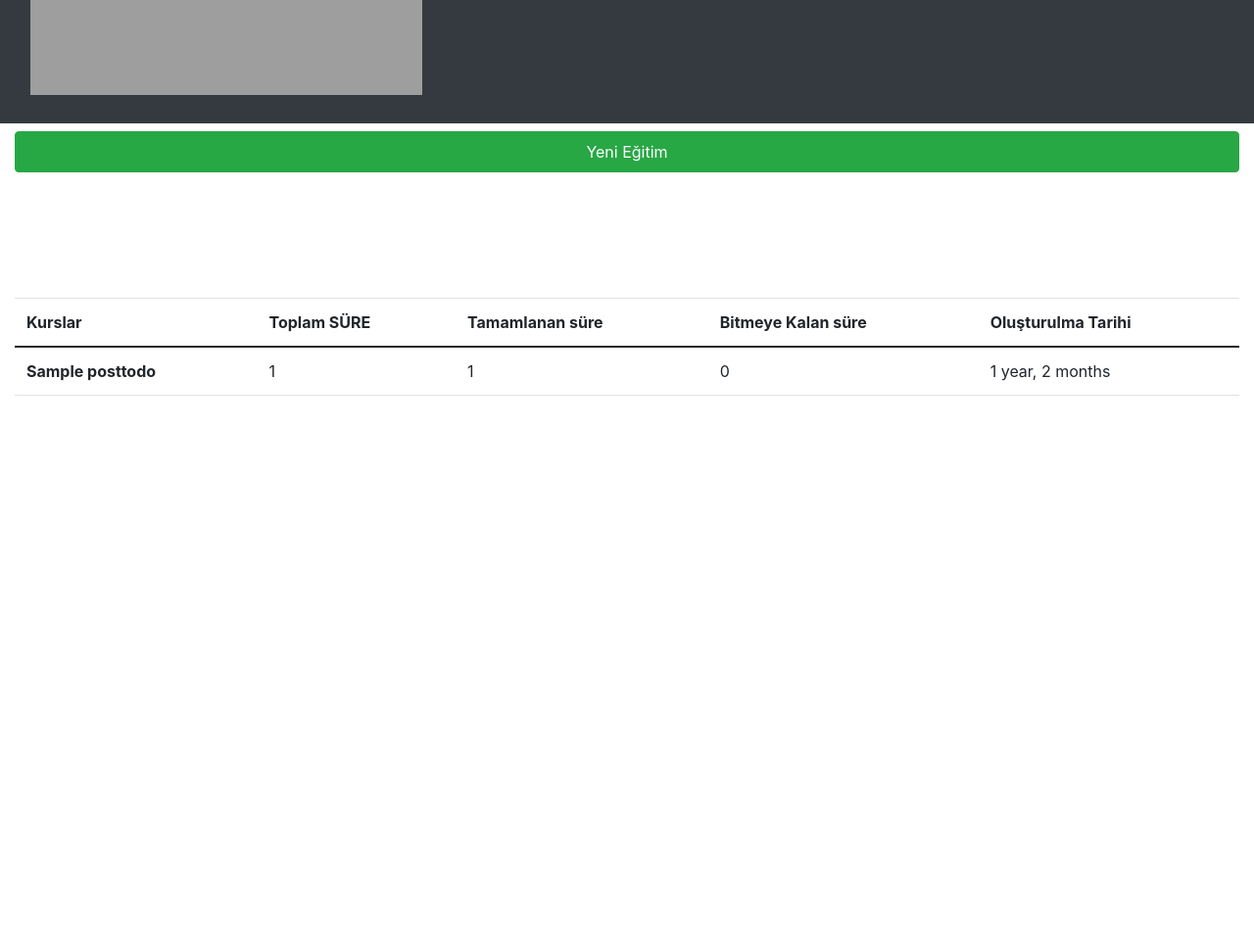
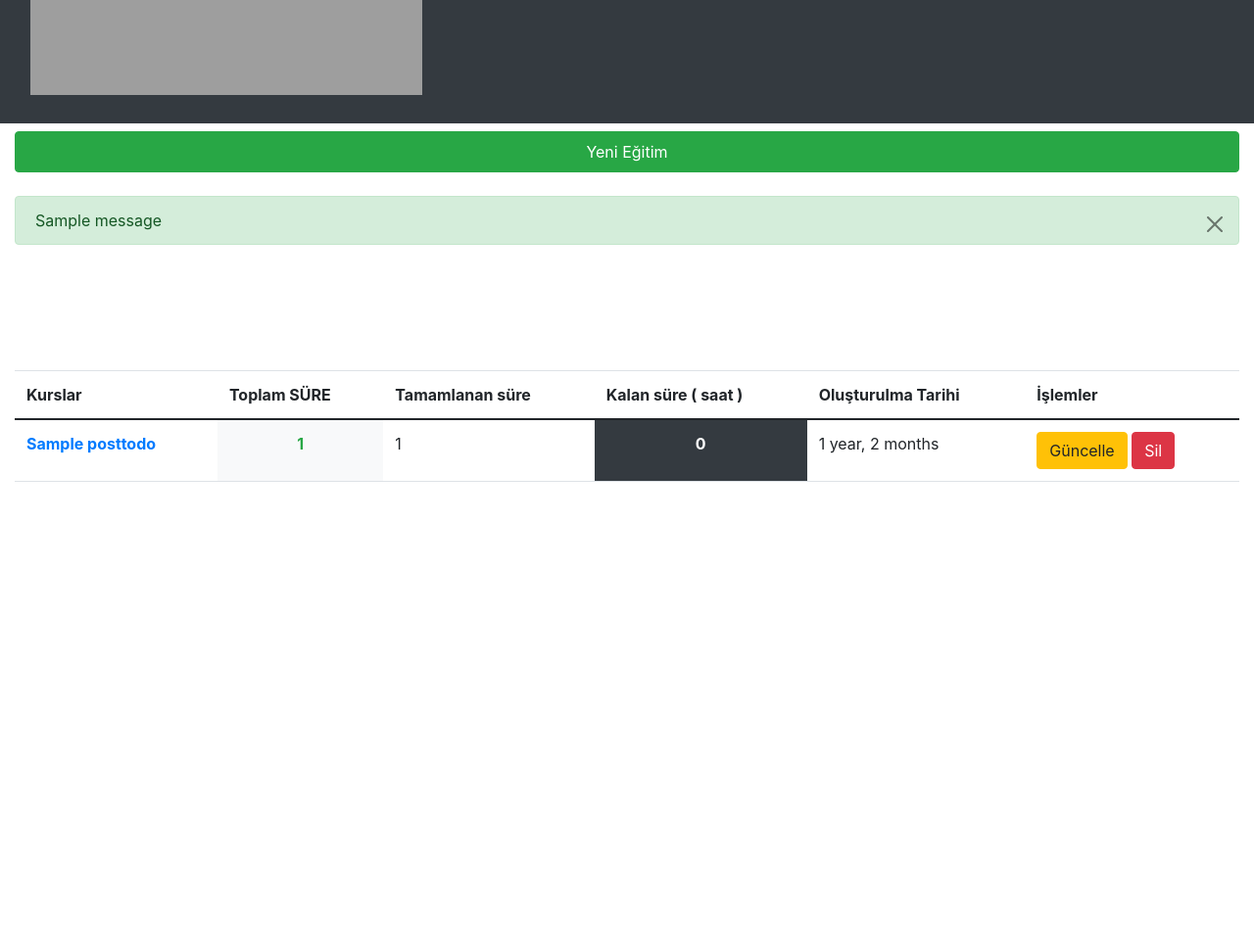
Before and after one commit to ugurhmz/MyTodo-Banaozel, a Django app: a page that uses templates/posts/index.html in a window 1280 px wide. Shown: the part 232-1200 px from the top of the page at 98% size. Run offline with Django 3.2, Linux system fonts and the light colour scheme; tables that the repository leaves empty hold one stand-in row (values such as "Sample post"); one stand-in notice (Sample message) is shown; some libraries are stand-ins or nearby versions; grey boxes are pictures that could not be loaded.

Commit message:
todo_sil, todo_guncelle, eklendi

```diff
--- a/templates/posts/index.html
+++ b/templates/posts/index.html
@@ -20,6 +20,8 @@
 
     </div>
 
+    {% include 'posts/messages.html' %}
+
     <table class="table" style="margin-top: 8rem;">
 
       <thead>
@@ -27,21 +29,30 @@
           <th scope="col">Kurslar</th>
           <th scope="col">Toplam SÜRE</th>
           <th scope="col">Tamamlanan süre</th>
-          <th scope="col">Bitmeye Kalan süre</th>
+          <th scope="col">Kalan süre ( saat )</th>
           <th scope="col">Oluşturulma Tarihi</th>
+          <th scope="col">İşlemler </th>
         </tr>
       </thead>
 
       <tbody>
       {% for kurs in posts %}
-        <tr>
-          <th scope="row">{{ kurs.title }}</th>
-          <td>{{ kurs.educationTime }}</td>
-          <td>{{ kurs.countFinished }}</td>
-          <td>{{ kurs.educationTime|sub:kurs.countFinished }}</td>
-          <td>{{ kurs.publishing_date|timesince }}</td>
 
+           <tr>
+
+              <th scope="row"><a href="{% url 'todo_guncelle' kurs.slug %}" style="text-decoration: none;">{{ kurs.title }} </a></th>
+               <td class="bg-light text-success text-center font-weight-bold">{{ kurs.educationTime }}</td>
+              <td >{{ kurs.countFinished }}</td>
+
+              <td class="bg-dark text-white text-center font-weight-bolder">{{ kurs.educationTime|sub:kurs.countFinished }}</td>
+              <td>{{ kurs.publishing_date|timesince }}</td>
+             <td >
+              <a href="{% url 'todo_guncelle' kurs.slug %}" class="btn btn-warning" role="button">Güncelle</a>
+              <a href="{% url 'todo_sil' kurs.slug %}" class="btn btn-danger" role="button">Sil</a>
+             </td>
         </tr>
+
+
       {% endfor %}
       </tbody>
     </table>
--- /dev/null
+++ b/templates/posts/messages.html
@@ -0,0 +1,13 @@
+
+{%  if messages %}
+
+    {% for message in messages  %}
+<div class="alert alert-{{ message.tags }} alert-dismissible fade show mt-4" role="alert">
+
+        {{ message }}
+     {% endfor %}
+
+  <button type="button" class="btn-close" data-bs-dismiss="alert" aria-label="Close"></button>
+</div>
+
+{% endif %}
--- a/templates/posts/todo-detay.html
+++ b/templates/posts/todo-detay.html
@@ -14,6 +14,9 @@
                 <p class="card-text">Kurs Açıklaması : {{ detay.description }}</p>
                <p class="card-text">Kurs Toplam Saat : {{ detay.educationTime  }}   </p>
               <p class="card-text"> Kalan süre : {{ detay.educationTime|sub:detay.countFinished }}</p>
+
+                  <a href="{% url 'index' %}" class="btn btn-dark">Anasayafa</a>
+
               </div>
             </div>
 
--- a/todoApp/models.py
+++ b/todoApp/models.py
@@ -1,8 +1,7 @@
 from django.db import models
 from django.template.defaultfilters import slugify
 from django.conf import settings
-
-
+from django.urls import reverse
 
 
 class PostTodo(models.Model):
@@ -20,6 +19,11 @@ class PostTodo(models.Model):
     def __str__(self):
         return self.title
 
+    def get_delete_url(self):
+        return reverse('todo_sil', kwargs={'slug': self.slug})
+
+
+
 
     def save(self,*args,**kwargs):
         self.slug = slugify(self.title)
--- a/todoApp/urls.py
+++ b/todoApp/urls.py
@@ -7,4 +7,6 @@ urlpatterns = [
     path('',IndexView.as_view(), name='index'),
     path('detay/<slug:slug>',post_detail , name='detay'),
     path('create/',todo_ekle, name='create' ),
+    path('todo-guncelle/<slug:slug>',todo_guncelle, name='todo_guncelle' ),
+    path('todo-sil/<slug:slug>',todo_sil, name='todo_sil' ),
 ]
--- a/todoApp/views.py
+++ b/todoApp/views.py
@@ -1,11 +1,13 @@
 from django.contrib import messages
+from django.contrib.auth.decorators import login_required
 from django.http import HttpResponseRedirect
 from django.shortcuts import render, redirect, get_object_or_404
 from django.views.generic import ListView
 
 from .forms import *
 from .models import *
-from django.db.models import F
+
+
 #_________________________________ IndexView _____________________________________
 class IndexView(ListView):
     template_name ='posts/index.html'
@@ -36,16 +38,18 @@ def post_detail(request,slug):
 
 #_________________________________ todo_ekle _____________________________________
 
+@login_required(login_url='/')
 def todo_ekle(request):
     form = TodoCreatForm(request.POST or None, files= request.FILES or None)
 
     if form.is_valid():
-        post = form.save()
+        post = form.save(commit=False)
         post.user = request.user
         post.save()
+        form.save_m2m()
         messages.success(request,"Başarılı eklendi..")
 
-        return redirect('index')
+        return redirect('detay',slug=post.slug)
 
     context = {
         'form':form,
@@ -53,3 +57,36 @@ def todo_ekle(request):
 
 
     return render(request,"posts/todo-ekle.html", context= context)
+
+
+#_________________________________ todo_guncelle _____________________________________
+
+def todo_guncelle(request,slug):
+
+        post = get_object_or_404(PostTodo, slug=slug, user = request.user)
+        form = TodoUpdateForm(request.POST or None, files=request.FILES or None, instance=post)
+
+        if form.is_valid():
+             form.save()
+             messages.success(request,"Form Başarıyla Güncellendi")
+             return redirect('index')
+
+
+        context = {
+            'form':form,
+        }
+
+
+        return render(request,"posts/todo-guncelle.html",context=context)
+
+
+
+#_________________________________ todo_sil _____________________________________
+
+@login_required(login_url='/')
+def todo_sil(request,slug):
+    get_object_or_404(PostTodo, slug=slug, user=request.user).delete()
+    messages.warning(request,"Kurs Başarıyla silindi")
+
+
+    return redirect("index")
```
Also changed, not shown: templates/posts/todo-guncelle.html (added, +23 -0 lines), todoApp/forms.py (+8 -0 lines).
